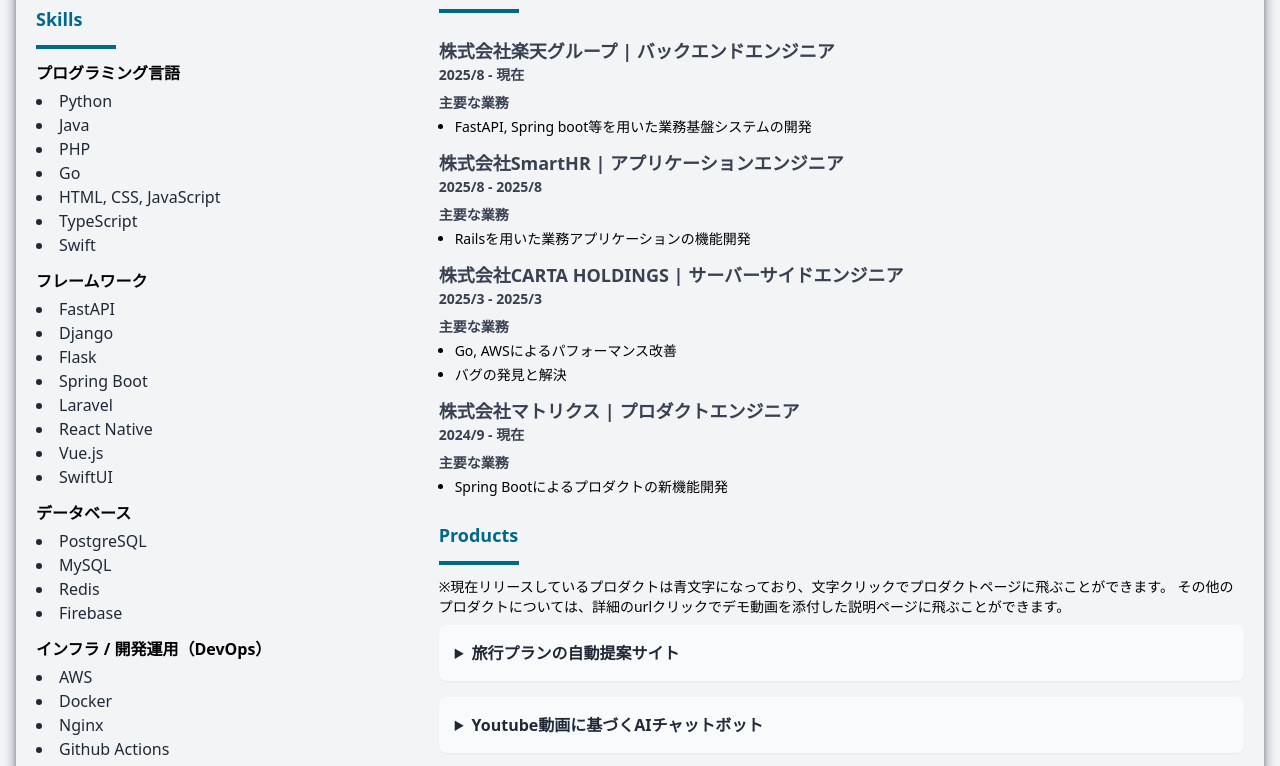
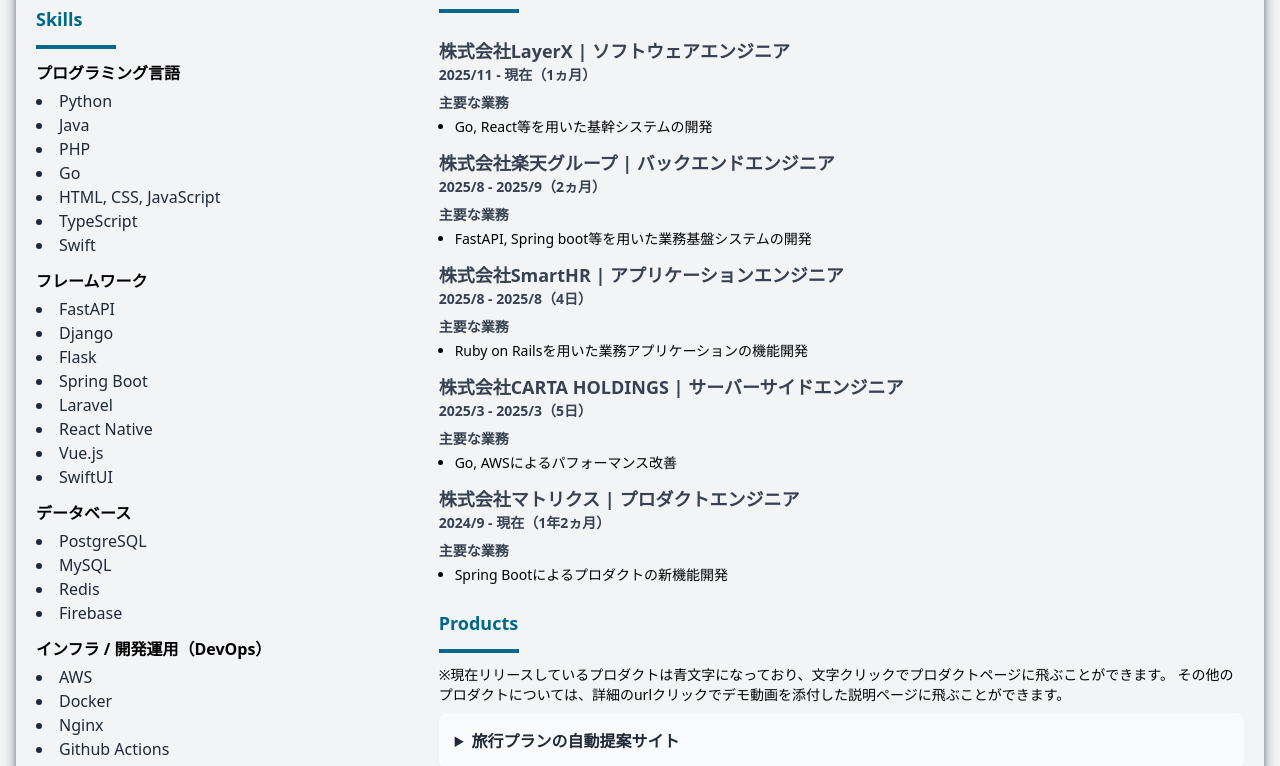
Before and after one commit to yu-sugimoto/profile, a website: page index.html in a window 1280 px wide. Shown: the part 407-1173 px from the top of the page. Drawn offline with Linux system fonts and the light colour scheme.

Commit message:
update experience in profile

```diff
--- a/index.html
+++ b/index.html
@@ -197,7 +197,7 @@
                     </div>
 
                     <div class="flex flex-col sm:w-2/3 order-first sm:order-none sm:-mt-10">
-                        <p class="text-right text-xs text-gray-600">最終更新日: 2025/9/11</p>
+                        <p class="text-right text-xs text-gray-600">最終更新日: 2025/11/15</p>
                         <!-- About me -->
                         <div class="py-3">
                             <h2 class="text-lg font-poppins font-bold text-top-color">About Me</h2>
@@ -216,8 +216,17 @@
                             <div class="flex flex-col">
 
                                 <div class="flex flex-col mt-3">
+                                    <p class="text-lg font-bold text-gray-700">株式会社LayerX | ソフトウェアエンジニア</p>
+                                    <p class="font-semibold text-sm text-gray-700">2025/11 - 現在（1ヵ月）</p>
+                                    <p class="font-semibold text-sm text-gray-700 mt-2 mb-1">主要な業務</p>
+                                    <ul class="text-sm list-disc pl-4 space-y-1">
+                                        <li>Go, React等を用いた基幹システムの開発</li>
+                                    </ul>
+                                </div>
+
+                                <div class="flex flex-col mt-3">
                                     <p class="text-lg font-bold text-gray-700">株式会社楽天グループ | バックエンドエンジニア</p>
-                                    <p class="font-semibold text-sm text-gray-700">2025/8 - 現在</p>
+                                    <p class="font-semibold text-sm text-gray-700">2025/8 - 2025/9（2ヵ月）</p>
                                     <p class="font-semibold text-sm text-gray-700 mt-2 mb-1">主要な業務</p>
                                     <ul class="text-sm list-disc pl-4 space-y-1">
                                         <li>FastAPI, Spring boot等を用いた業務基盤システムの開発</li>
@@ -226,26 +235,25 @@
 
                                 <div class="flex flex-col mt-3">
                                     <p class="text-lg font-bold text-gray-700">株式会社SmartHR | アプリケーションエンジニア</p>
-                                    <p class="font-semibold text-sm text-gray-700">2025/8 - 2025/8</p>
+                                    <p class="font-semibold text-sm text-gray-700">2025/8 - 2025/8（4日）</p>
                                     <p class="font-semibold text-sm text-gray-700 mt-2 mb-1">主要な業務</p>
                                     <ul class="text-sm list-disc pl-4 space-y-1">
-                                        <li>Railsを用いた業務アプリケーションの機能開発</li>
+                                        <li>Ruby on Railsを用いた業務アプリケーションの機能開発</li>
                                     </ul>
                                 </div>
 
                                 <div class="flex flex-col mt-3">
                                     <p class="text-lg font-bold text-gray-700">株式会社CARTA HOLDINGS | サーバーサイドエンジニア</p>
-                                    <p class="font-semibold text-sm text-gray-700">2025/3 - 2025/3</p>
+                                    <p class="font-semibold text-sm text-gray-700">2025/3 - 2025/3（5日）</p>
                                     <p class="font-semibold text-sm text-gray-700 mt-2 mb-1">主要な業務</p>
                                     <ul class="text-sm list-disc pl-4 space-y-1">
                                         <li>Go, AWSによるパフォーマンス改善</li>
-                                        <li>バグの発見と解決</li>
                                     </ul>
                                 </div>
 
                                 <div class="flex flex-col mt-3">
                                     <p class="text-lg font-bold text-gray-700">株式会社マトリクス | プロダクトエンジニア</p>
-                                    <p class="font-semibold text-sm text-gray-700">2024/9 - 現在</p>
+                                    <p class="font-semibold text-sm text-gray-700">2024/9 - 現在（1年2ヵ月）</p>
                                     <p class="font-semibold text-sm text-gray-700 mt-2 mb-1">主要な業務</p>
                                     <ul class="text-sm list-disc pl-4 space-y-1">
                                         <li>Spring Bootによるプロダクトの新機能開発</li>
```
